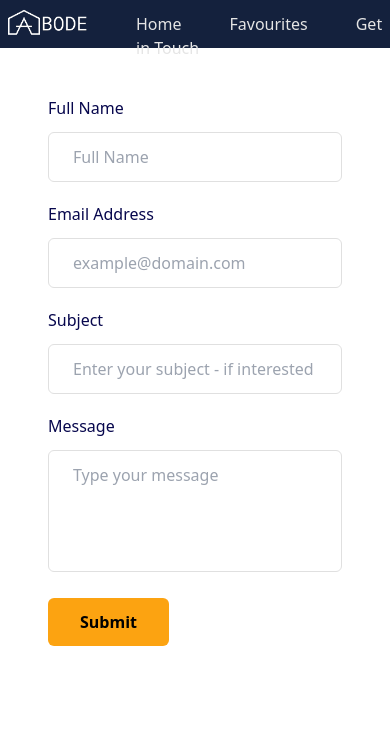
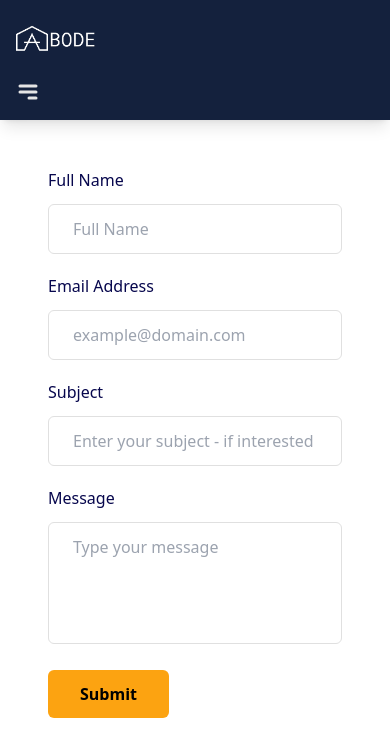
Before and after one commit to DrRobotnik7/property-search, a React (Vite) app: page /contact in a window 390 px wide. Shown: the top 756 px of the page. Built offline with nearby package versions, Linux system fonts and the light colour scheme.

Commit message:
Edited navbar to make it responsive

```diff
--- a/src/components/NavBar/NavBar.jsx
+++ b/src/components/NavBar/NavBar.jsx
@@ -1,31 +1,71 @@
 import "../../index.css";
 import { NavLink } from "react-router-dom";
+import { useState } from "react";
 
 const navigation = [
   { name: "Home", href: "/", current: true },
-  { name: "Favourites", href: "/favourites", current: false },
+  { name: "Favourites", href: "#", current: false },
   { name: "Get in Touch", href: "/contact", current: false },
 ];
 
 export default function NavBar() {
+  const [isOpen, setIsOpen] = useState(false);
+
   return (
-    <>
-      <div className="flex mx-auto px-2 sm:px-6 lg:px-8 h-12 bg-primary sticky">
-        <div className="flex h-auto items-center">
-          <div className="flex">
-            <img className="h-20 w-20" src="./images/Bode.png" alt="ABODE" />
-            <div className="ml-12 mt-7">
-              <div className="space-x-12 text-tertiary">
+    <nav className="bg-primary shadow-lg">
+      <div className="max-w-6xl mx-auto px-4">
+        <div className="flex justify-between">
+          <div className="flex space-x-7">
+            <img
+              className="h-20 w-20 ml-100"
+              src="./images/Bode.png"
+              alt="ABODE"
+            />
+          </div>
+
+          <div className="hidden md:flex items-center space-x-8">
             {navigation.map((item) => (
-                  <NavLink to={item.href} key={item.name}>
+              <NavLink
+                key={item.name}
+                to={item.href}
+                className="py-4 px-2 text-tertiary font-semibold"
+              >
                 {item.name}
               </NavLink>
             ))}
           </div>
         </div>
+        <div className="md:hidden flex items-center">
+          <button onClick={() => setIsOpen(!isOpen)}>
+            <svg
+              className="w-6 h-6 text-tertiary mb-4"
+              fill="none"
+              strokeLinecap="round"
+              strokeLinejoin="round"
+              strokeWidth="3"
+              viewBox="0 0 24 24"
+              stroke="currentColor"
+            >
+              <path d="M4 6h16M4 12h16m-7 6h7"></path>
+            </svg>
+          </button>
         </div>
       </div>
+
+      <div className={`${isOpen ? "flex" : "hidden"} md:hidden`}>
+        <ul className="flex flex-col items-start">
+          {navigation.map((item) => (
+            <li key={item.name} className="active">
+              <NavLink
+                to={item.href}
+                className="block text-sm px-2 py-4 text-tertiary font-semibold"
+              >
+                {item.name}
+              </NavLink>
+            </li>
+          ))}
+        </ul>
       </div>
-    </>
+    </nav>
   );
 }
--- a/src/pages/Favourites/Favourites.jsx
+++ b/src/pages/Favourites/Favourites.jsx
@@ -30,9 +30,10 @@ export default function Favourites() {
           handleFavouriteClick={handleFavouriteDeselect}
         />
       ) : (
-        <p>No favourties to show</p>
+        <div className="flex items-center justify-center h-screen">
+          <h3>No favourties to show</h3>
+        </div>
       )}
-
       <Footer />
     </>
   );
```
Lines whose indentation alone changed are shown as unchanged.
